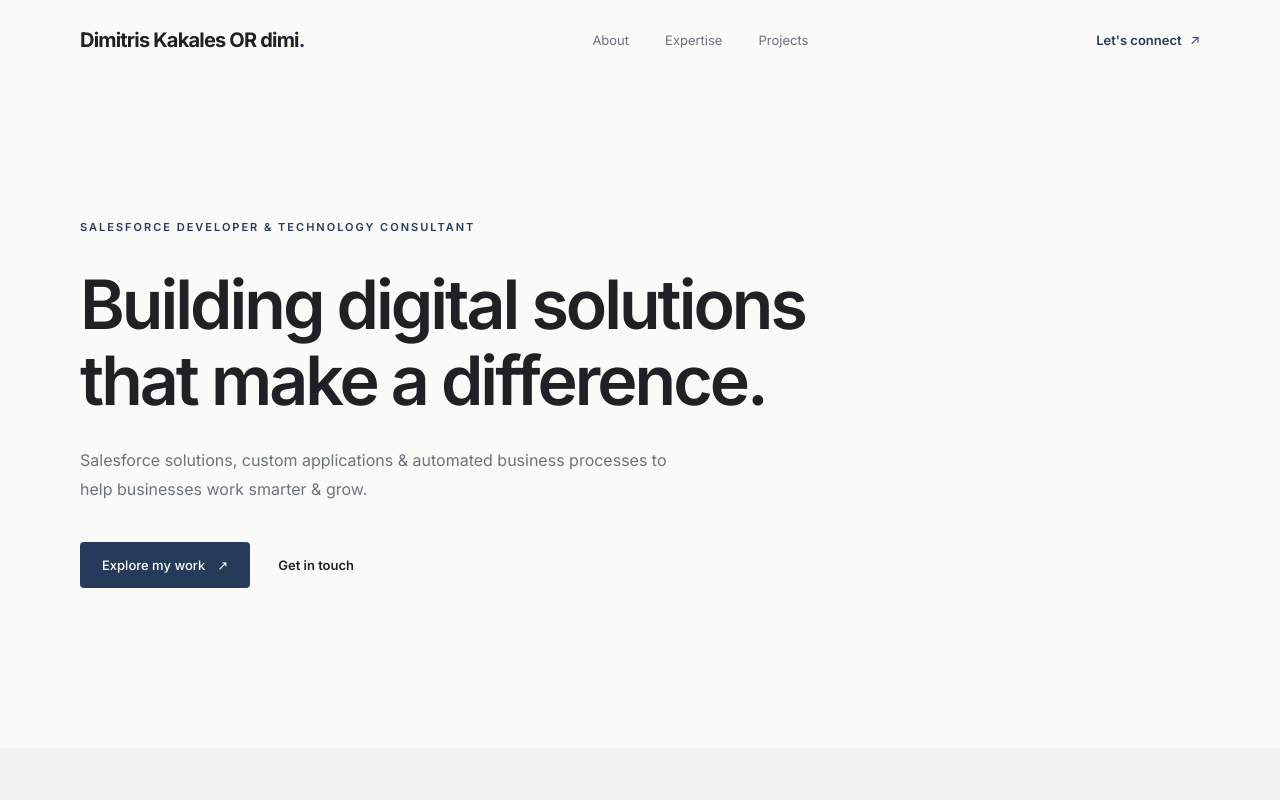
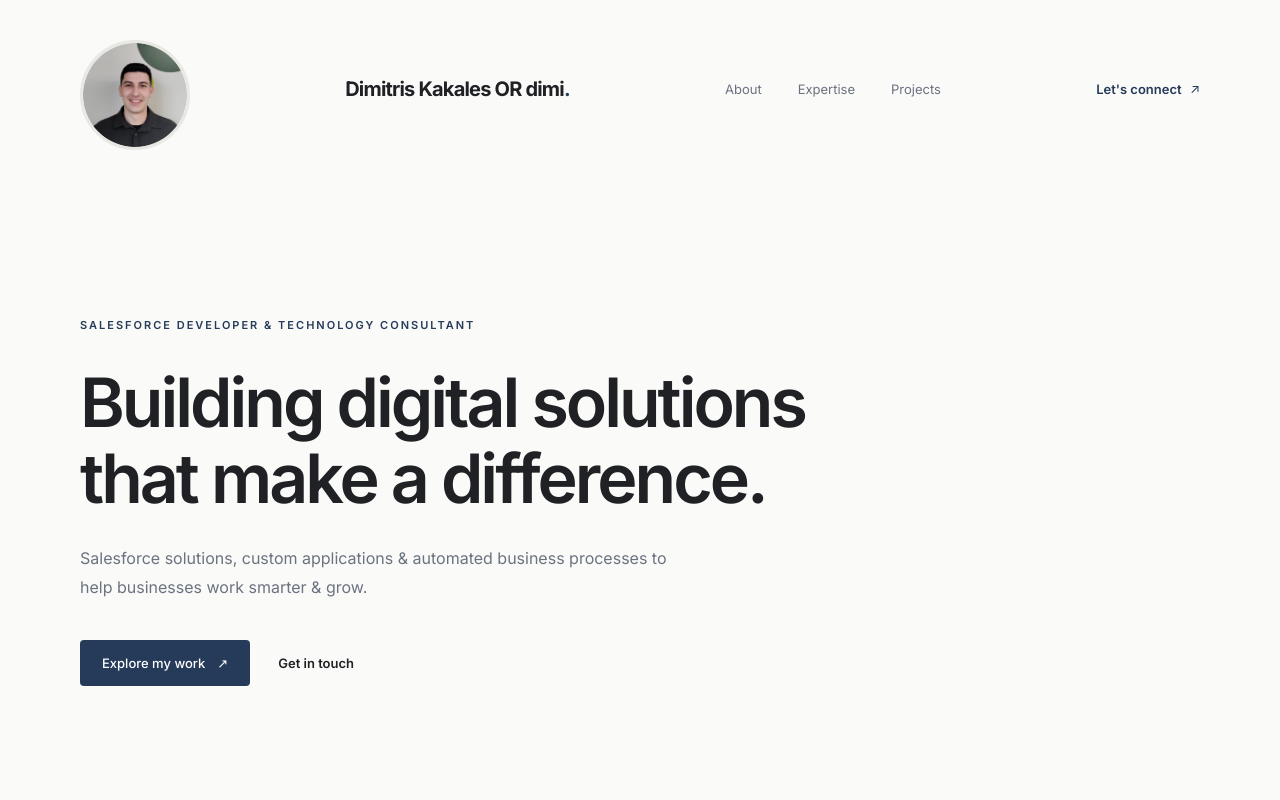
Before and after one commit to dkak/dimi-portfolio, a React (Vite) app: page / in a window 1280 px wide. Shown: the top 800 px of the page. Built offline with nearby package versions, Linux system fonts and the light colour scheme.

Commit message:
photo added not configured properly

```diff
--- a/src/App.css
+++ b/src/App.css
@@ -64,6 +64,16 @@
   .navbar-contact {
     font-size: 12px;
   }
+}
+
+.navbar-photo {
+  width: 110px;
+  height: 110px;
+  border-radius: 50%;
+  object-fit: cover;
+  display: flex;
+  margin-top: 12px;
+  border: 3px solid #E8E8E5;
 }
 
 /* HERO SECTION */
--- a/src/components/Contact.jsx
+++ b/src/components/Contact.jsx
@@ -137,10 +137,10 @@ function Contact() {
         </form>
 
         <div className="contact-socials">
-          <a href="https://www.linkedin.com/" target="_blank" rel="noreferrer">
+          <a href="https://www.linkedin.com/in/dkak" target="_blank" rel="noreferrer">
             LinkedIn ↗
           </a>
-          <a href="https://github.com/" target="_blank" rel="noreferrer">
+          <a href="https://github.com/dkak" target="_blank" rel="noreferrer">
             GitHub ↗
           </a>
         </div>
--- a/src/components/Footer.jsx
+++ b/src/components/Footer.jsx
@@ -2,7 +2,7 @@
 function Footer() {
   return (
     <footer className="footer">
-      <p>© {new Date().getFullYear()} Your Name. All rights reserved.</p>
+      <p>© {new Date().getFullYear()} Dimitrios Kakales. All rights reserved.</p>
 
       <a href="#">Back to top ↑</a>
     </footer>
--- a/src/components/Hero.jsx
+++ b/src/components/Hero.jsx
@@ -1,5 +1,3 @@
-
-
 function Hero() {
   return (
     <section className="hero">
--- a/src/components/Navbar.jsx
+++ b/src/components/Navbar.jsx
@@ -1,7 +1,13 @@
+import profilePhoto from '../assets/profile.png'
+
 function Navbar() {
   return (
     <header className="navbar">
-
+      <img
+          src={profilePhoto}
+          alt="Portrait"
+          className="navbar-photo"
+        />
       <a href="#" className="navbar-logo">
         Dimitris Kakales OR dimi<span>.</span>
       </a>
```
